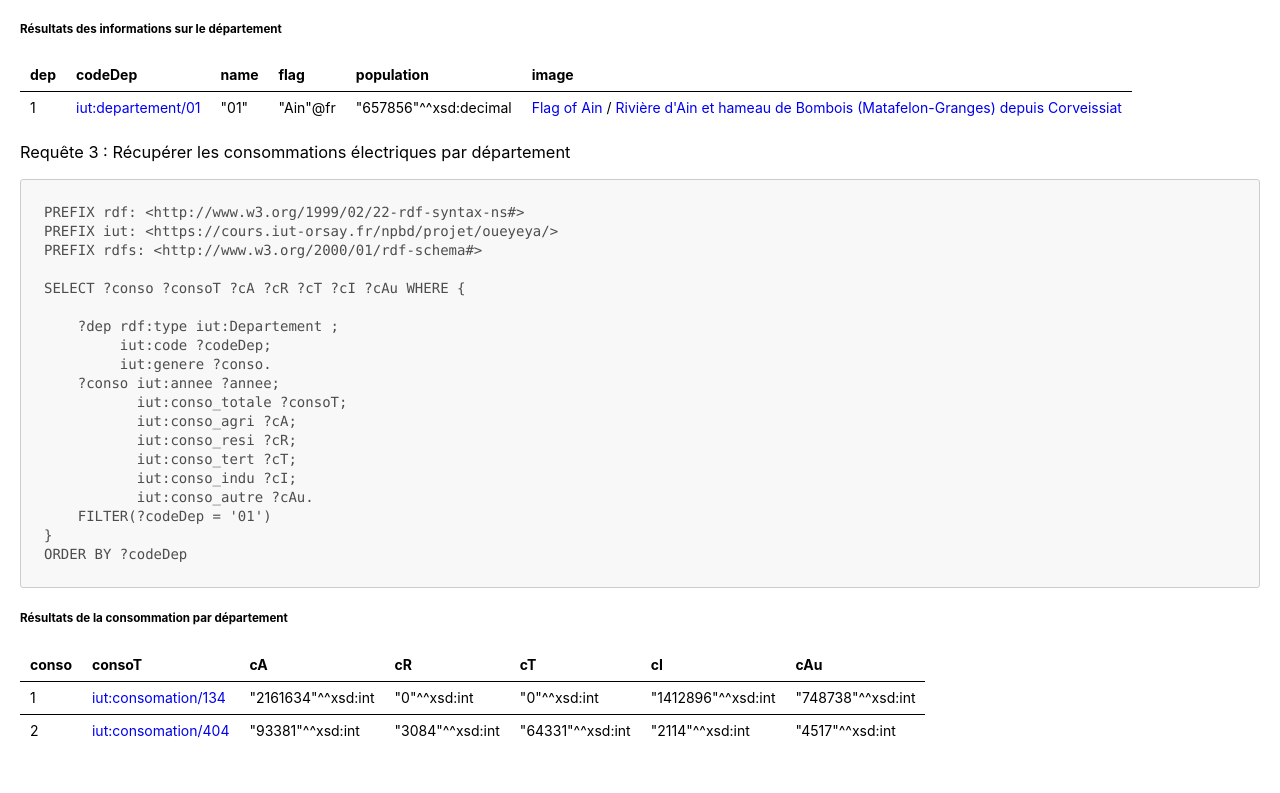
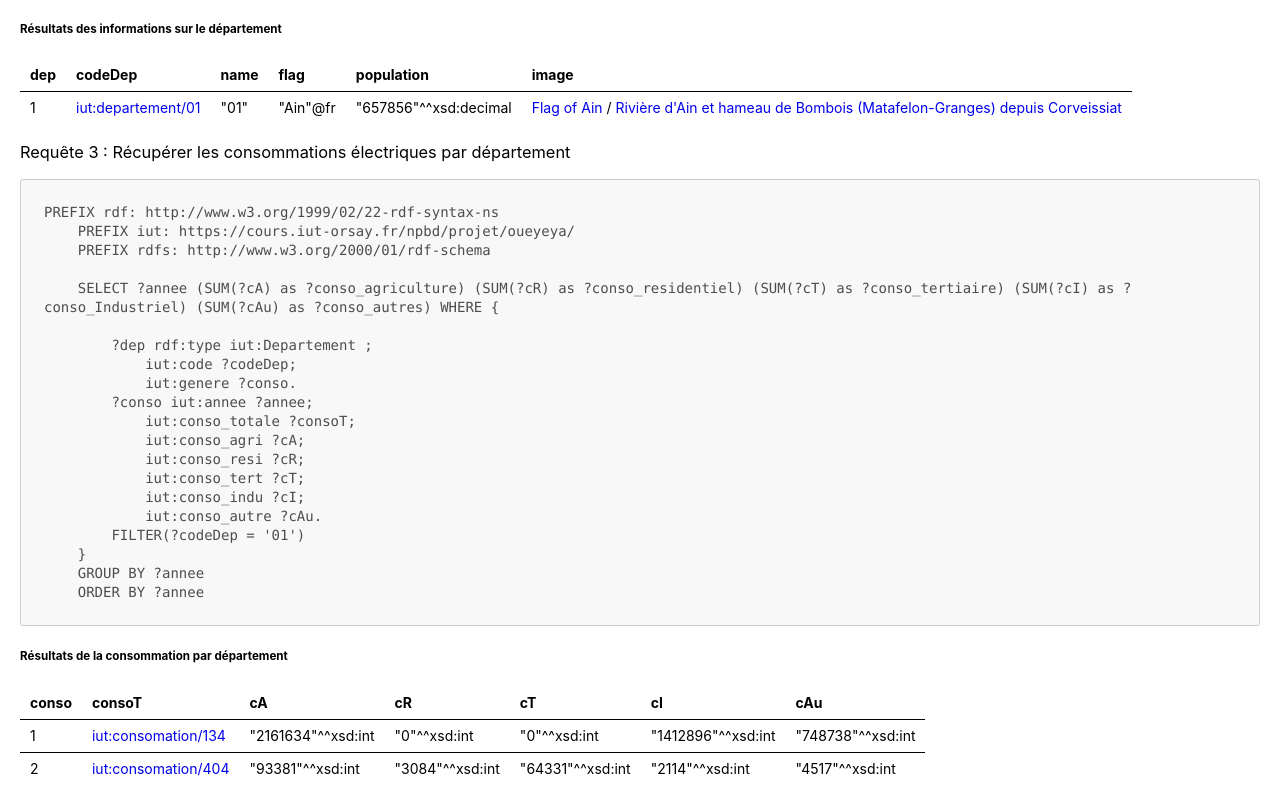
Before and after one commit to Sechelige/conso_dept, a plain HTML site: page requetes.html in a window 1280 px wide. Shown: the part 1286-2079 px from the top of the page. Before the commit the page ends 2041 px from the top, so only its background shows below. Drawn offline with Linux system fonts and the light colour scheme; a script that the page names is missing.

Commit message:
requetes.md

```diff
--- a/requetes.html
+++ b/requetes.html
@@ -443,11 +443,11 @@ SELECT * WHERE {
 </tbody>
 </table>
 <h3 id="requ%C3%AAte-3--r%C3%A9cup%C3%A9rer-les-consommations-%C3%A9lectriques-par-d%C3%A9partement">Requête 3 : Récupérer les consommations électriques par département</h3>
-<pre class="hljs"><code><div>PREFIX rdf: &lt;http://www.w3.org/1999/02/22-rdf-syntax-ns#&gt;
-PREFIX iut: &lt;https://cours.iut-orsay.fr/npbd/projet/oueyeya/&gt;
-PREFIX rdfs: &lt;http://www.w3.org/2000/01/rdf-schema#&gt;
+<pre class="hljs"><code><div>PREFIX rdf: http://www.w3.org/1999/02/22-rdf-syntax-ns
+    PREFIX iut: https://cours.iut-orsay.fr/npbd/projet/oueyeya/
+    PREFIX rdfs: http://www.w3.org/2000/01/rdf-schema
 
-SELECT ?conso ?consoT ?cA ?cR ?cT ?cI ?cAu WHERE {
+    SELECT ?annee (SUM(?cA) as ?conso_agriculture) (SUM(?cR) as ?conso_residentiel) (SUM(?cT) as ?conso_tertiaire) (SUM(?cI) as ?conso_Industriel) (SUM(?cAu) as ?conso_autres) WHERE {
 
         ?dep rdf:type iut:Departement ;
             iut:code ?codeDep;
@@ -461,7 +461,8 @@ SELECT ?conso ?consoT ?cA ?cR ?cT ?cI ?cAu WHERE {
             iut:conso_autre ?cAu.
         FILTER(?codeDep = '01')
     }
-ORDER BY ?codeDep
+    GROUP BY ?annee
+    ORDER BY ?annee
 </div></code></pre>
 <h5 id="r%C3%A9sultats-de-la-consommation-par-d%C3%A9partement">Résultats de la consommation par département</h5>
 <table>
```
Also changed, not shown: 2 other files. Lines whose indentation alone changed are shown as unchanged.
